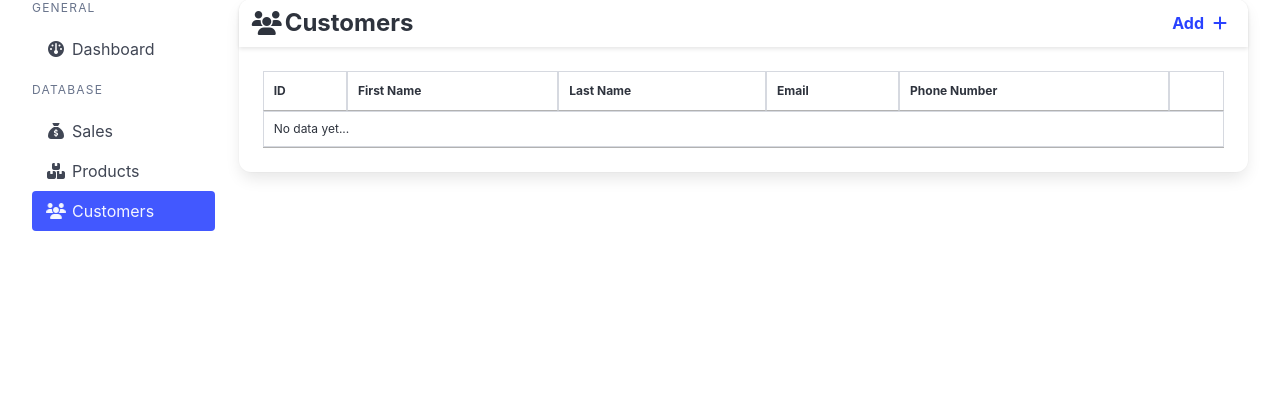
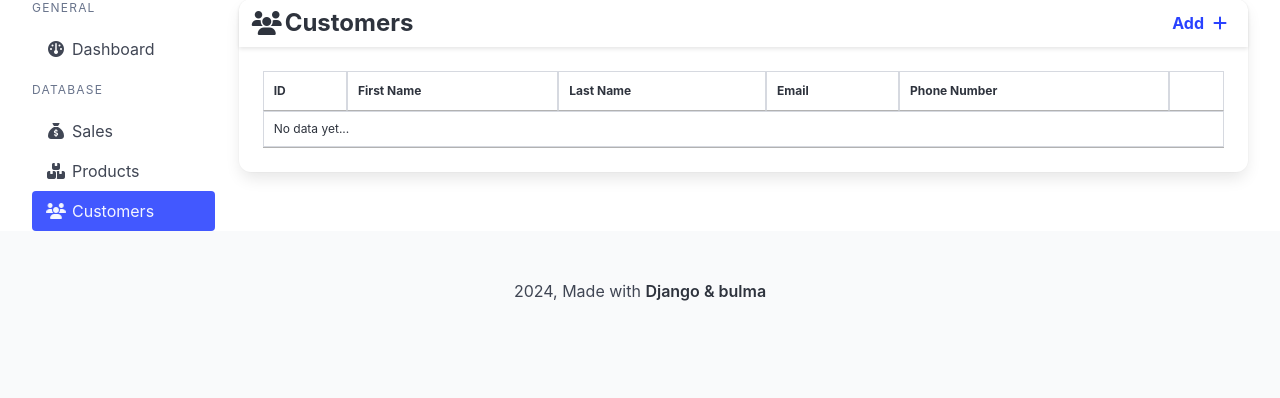
Before and after one commit to Jaysnvith/sales_prototype, a Django app: page /sales/customer/ in a window 1280 px wide. Shown: the part 69-467 px from the top of the page. Run offline with Django 5.2, Linux system fonts and the light colour scheme; the visitor is signed in with stand-in values (Sample User, id 1); data that the repository does not hold is empty; some libraries are stand-ins or nearby versions.

Commit message:
Added footer

```diff
--- a/sales_api/templates/sales_api/master.html
+++ b/sales_api/templates/sales_api/master.html
@@ -147,4 +147,9 @@
       <a href="{% url 'login' %}">Log In</a>
     {% endif %}
   </body>
+  <footer class="footer">
+    <div class="content has-text-centered">
+      <p>2024, Made with <strong>Django & bulma</strong></p>
+    </div>
+  </footer>
 </html>
```
